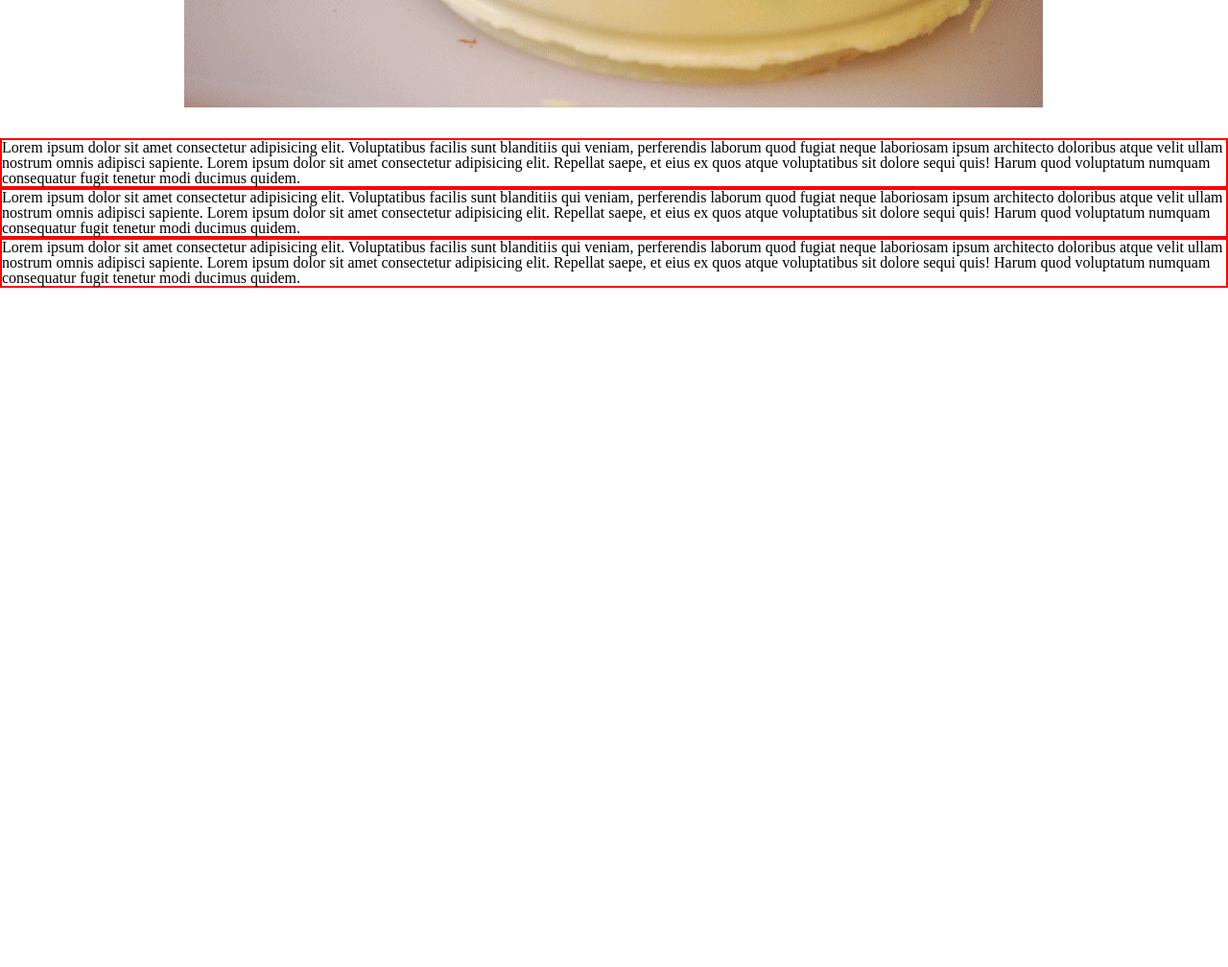
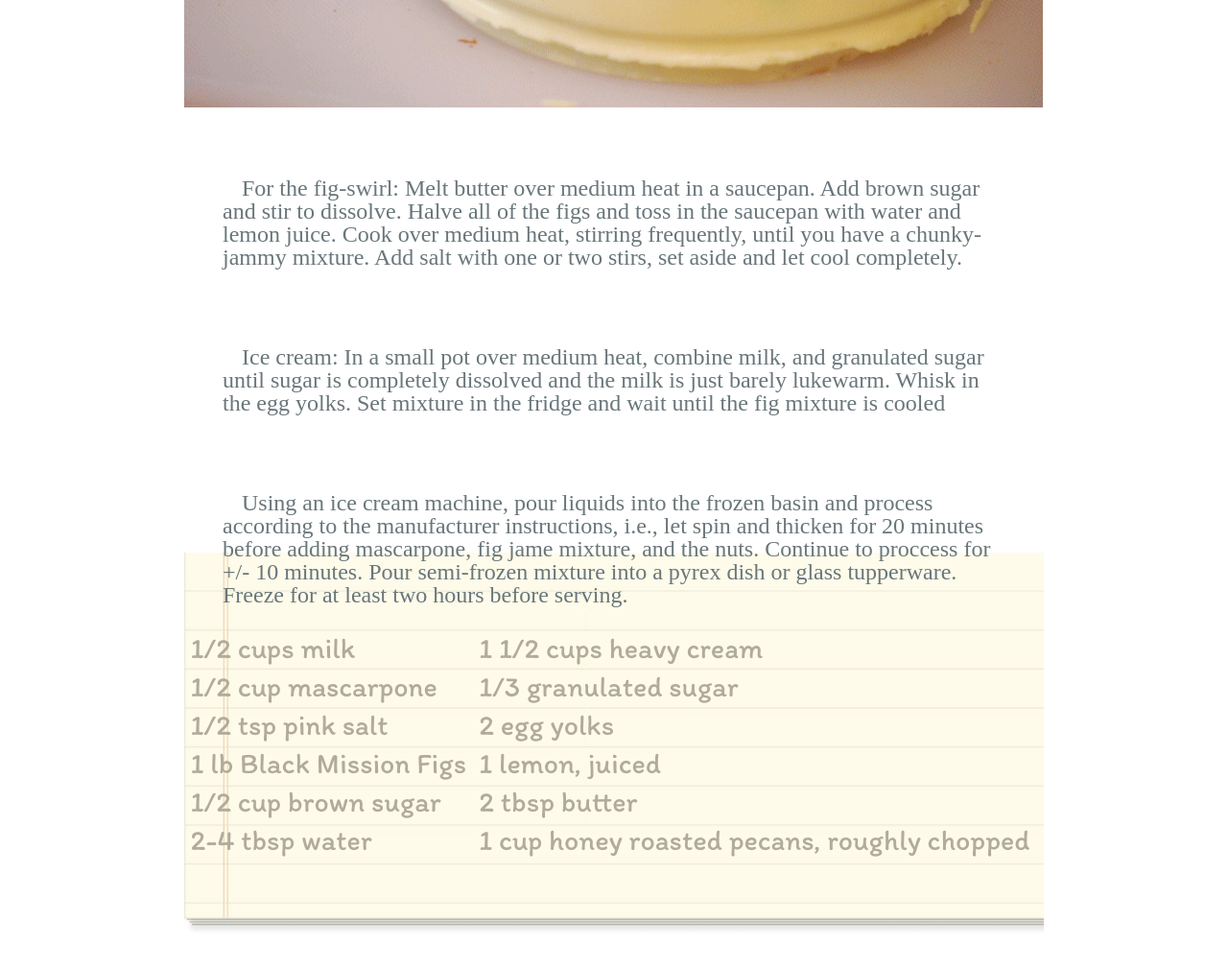
Before and after one commit to pchapl1/chocolate-pizza, a plain HTML site: page index.html in a window 1280 px wide. Shown: the part 792-1800 px from the top of the page at 96% size. Before the commit the page ends 1092 px from the top, so only its background shows below. Drawn offline with Linux system fonts and the light colour scheme; a web font is replaced by a local one.

Commit message:
recipe list and directions working as intended

```diff
--- a/css/style.css
+++ b/css/style.css
@@ -93,13 +93,54 @@ section {
     margin: 2rem 0;
 }
 
-article {
-    width: 70wh;
+article  {
+    width: 70vw;
+    height: 50vh;
     margin: auto;
+    margin-bottom: 2rem;
     display: flex;
     flex-direction: column;
 }
 
 article p {
-    border: 2px solid red;
+    padding: 5vh;
+    color: #69767a;
+    font-size: 1.5rem;
+    text-indent: 20px;
 }
+
+.ingredients {
+    display: flex;
+    width: 70vw;
+    margin: auto;
+    background-image: url("../img/list-bg.png");
+    background-repeat: no-repeat;
+    background-size: cover;
+    height: 50vh;
+    margin-bottom: 2rem;
+    justify-content: space-around;
+}
+
+.ingredients ul {
+    display: flex;
+    flex-direction: column;
+    justify-content: center;
+    gap: 10px;
+    color: var(--list-color);
+    font-family: 'Itim', cursive, sans-serif;
+    font-size: 30px;
+}
+
+
+
+.aboutAuthor {
+    display: flex;
+    width: 70vw;
+    margin: auto;
+}
+
+footer {
+    display: flex;
+    width: 70vw;
+    margin: auto;
+}
--- a/index.html
+++ b/index.html
@@ -11,6 +11,9 @@
     <link rel="preconnect" href="https://fonts.googleapis.com">
     <link rel="preconnect" href="https://fonts.gstatic.com" crossorigin>
     <link href="https://fonts.googleapis.com/css2?family=Roboto+Condensed:wght@300&display=swap" rel="stylesheet">
+    <link rel="preconnect" href="https://fonts.googleapis.com">
+<link rel="preconnect" href="https://fonts.gstatic.com" crossorigin>
+<link href="https://fonts.googleapis.com/css2?family=Itim&display=swap" rel="stylesheet">
     <link rel="stylesheet" href="css/reset.css">
     <link rel="stylesheet" href="css/style.css">
 </head>
@@ -55,18 +58,45 @@
             <img id="chocolate-pizza" src="img/choco-pizza.png" alt="">
         </section>
         <article>
-            <p>Lorem ipsum dolor sit amet consectetur adipisicing elit. Voluptatibus facilis sunt blanditiis qui veniam, perferendis laborum quod fugiat neque laboriosam ipsum architecto doloribus atque velit ullam nostrum omnis adipisci sapiente. Lorem ipsum dolor sit amet consectetur adipisicing elit. Repellat saepe, et eius ex quos atque voluptatibus sit dolore sequi quis! Harum quod voluptatum numquam consequatur fugit tenetur modi ducimus quidem.
-            </p>
-            <p>
-                Lorem ipsum dolor sit amet consectetur adipisicing elit. Voluptatibus facilis sunt blanditiis qui veniam, perferendis laborum quod fugiat neque laboriosam ipsum architecto doloribus atque velit ullam nostrum omnis adipisci sapiente. Lorem ipsum dolor sit amet consectetur adipisicing elit. Repellat saepe, et eius ex quos atque voluptatibus sit dolore sequi quis! Harum quod voluptatum numquam consequatur fugit tenetur modi ducimus quidem.
-            </p>
-            <p>
-                Lorem ipsum dolor sit amet consectetur adipisicing elit. Voluptatibus facilis sunt blanditiis qui veniam, perferendis laborum quod fugiat neque laboriosam ipsum architecto doloribus atque velit ullam nostrum omnis adipisci sapiente. Lorem ipsum dolor sit amet consectetur adipisicing elit. Repellat saepe, et eius ex quos atque voluptatibus sit dolore sequi quis! Harum quod voluptatum numquam consequatur fugit tenetur modi ducimus quidem.
+            <p>For the fig-swirl: Melt butter over medium heat in a saucepan. Add brown sugar and stir to dissolve. Halve all of the figs and toss in the saucepan with water and lemon juice. Cook over medium heat, stirring frequently, until you have a chunky-jammy mixture. Add salt with one or two stirs, set aside and let cool completely.</p>
+
+            <p>Ice cream: In a small pot over medium heat, combine milk, and granulated sugar until sugar is completely dissolved and the milk is just barely lukewarm. Whisk in the egg yolks. Set mixture in the fridge and wait until the fig mixture is cooled</p>
+
+            <p>Using an ice cream machine, pour liquids into the frozen basin and process according to the manufacturer instructions, i.e., let spin and thicken for 20 minutes before adding mascarpone, fig jame mixture, and the nuts. Continue to proccess for +/- 10 minutes. Pour semi-frozen mixture into a pyrex dish or glass tupperware. Freeze for at least two hours before serving.
             </p>
         </article>
+        <div class="ingredients">
+            <ul>
+                <li>1/2 cups milk</li>
+                <li>1/2 cup mascarpone</li>
+                <li>1/2 tsp pink salt</li>
+                <li>1 lb Black Mission Figs</li>
+                <li>1/2 cup brown sugar</li>
+                <li>2-4 tbsp water</li>
+            </ul>
+            <ul>
+                <li>1 1/2 cups heavy cream</li>
+                <li>1/3 granulated sugar</li>
+                <li>2 egg yolks</li>
+                <li>1 lemon, juiced</li>
+                <li>2 tbsp butter</li>
+                <li>1 cup honey roasted pecans, roughly chopped</li>
+            </ul>
+        </div>
+        <!-- <div id="grey-bar"></div>
+        <div class="aboutAuthor">
+            <img src="img/van-pic.png" alt="Image of the author">
+            <div class="centerText">
+                <h3>Vanessa Stevenson</h3>
+                <p>Food enthusiast, photography fan. Add a pinch of raw foodism and that's pretty much who I am.</p>
+            </div>
+            <div class="button">Share Recipe</div>
+        </div>
     </main>
     <footer>
-
-    </footer>
+        <img src="img/small-logo.png" alt="A small website logo">
+        <p>Delicious</p>
+        <p>Proudly published with Ghost</p>
+    </footer> -->
 </body>
 </html>
```
